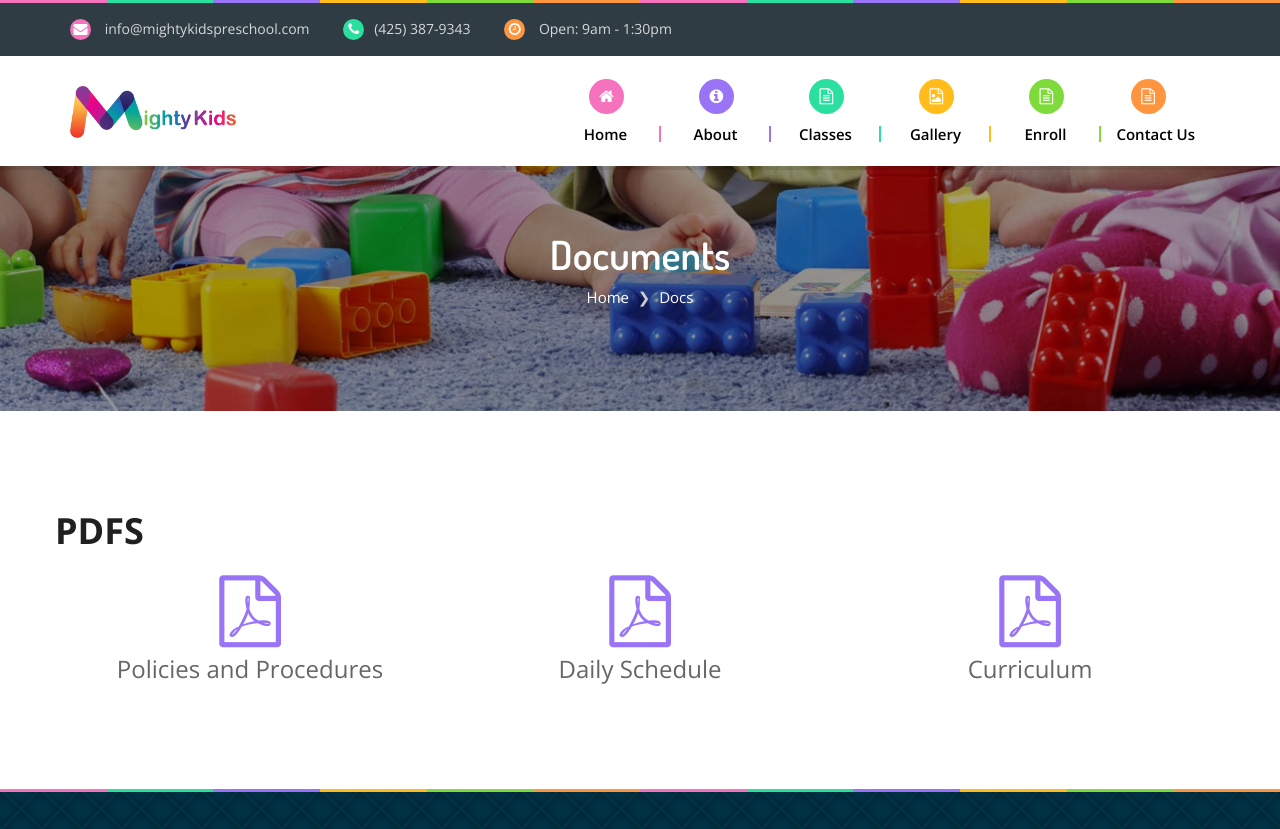
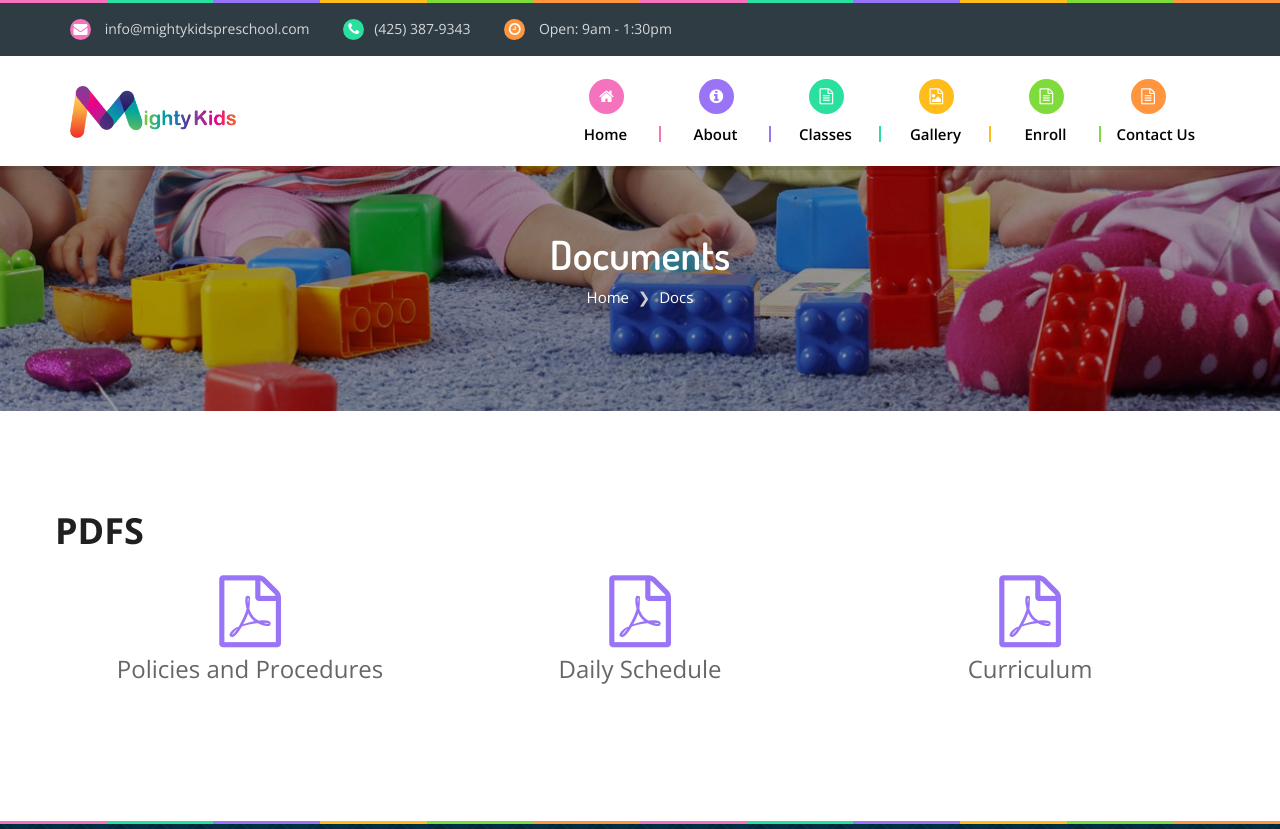
Before and after one commit to MightyKidsPreschool/website, a Jekyll site: the page built from src/docs.md, in a window 1280 px wide. Shown: the top 829 px of the page. Built offline with Jekyll 4.4.1, drawn with Linux system fonts in a browser that asks for light colours; nearby versions of some CDN libraries; library files that are not in the unit come from our copies; grey boxes are pictures that could not be loaded.

Commit message:
fixing padding on docs

```diff
--- a/src/_layouts/page.html
+++ b/src/_layouts/page.html
@@ -23,17 +23,17 @@ layout: default
             <div class="container">
                 <div class="row" style="padding-bottom: 15px"><h1>PDFs</h1></div>
               <div class="row">
-                 <div class="text-center col-sm-4 col-xs-12">
+                 <div class="text-center col-sm-4 col-xs-12" style="padding-bottom: 32px">
                  <a href="https://mightykidspreschool.com/assets/docs/2019-2020_MKinformation_updated.pdf">
                  <span style="font-size: 72px"><i class="fa fa-file-pdf-o"></i></span>
                      <p style="padding-top: 10px; font-size: 24px">Policies and Procedures</p></a>
                  </div>
-                 <div class="text-center col-sm-4 col-xs-12">
+                 <div class="text-center col-sm-4 col-xs-12" style="padding-bottom: 32px">
                  <a href="https://mightykidspreschool.com/assets/docs/MK_Daily_Schedule.pdf">
                  <span style="font-size: 72px"><i class="fa fa-file-pdf-o"></i></span>
                  <p style="padding-top: 10px; font-size: 24px">Daily Schedule</p></a>
                  </div>
-                 <div class="text-center col-sm-4 col-xs-12">
+                 <div class="text-center col-sm-4 col-xs-12" style="padding-bottom: 32px">
                  <a href="https://mightykidspreschool.com/assets/docs/mkcurriculum.pdf">
                     <span style="font-size: 72px"><i class="fa fa-file-pdf-o"></i></span>
                      <p style="padding-top: 10px; font-size: 24px">Curriculum</p></a>
```
